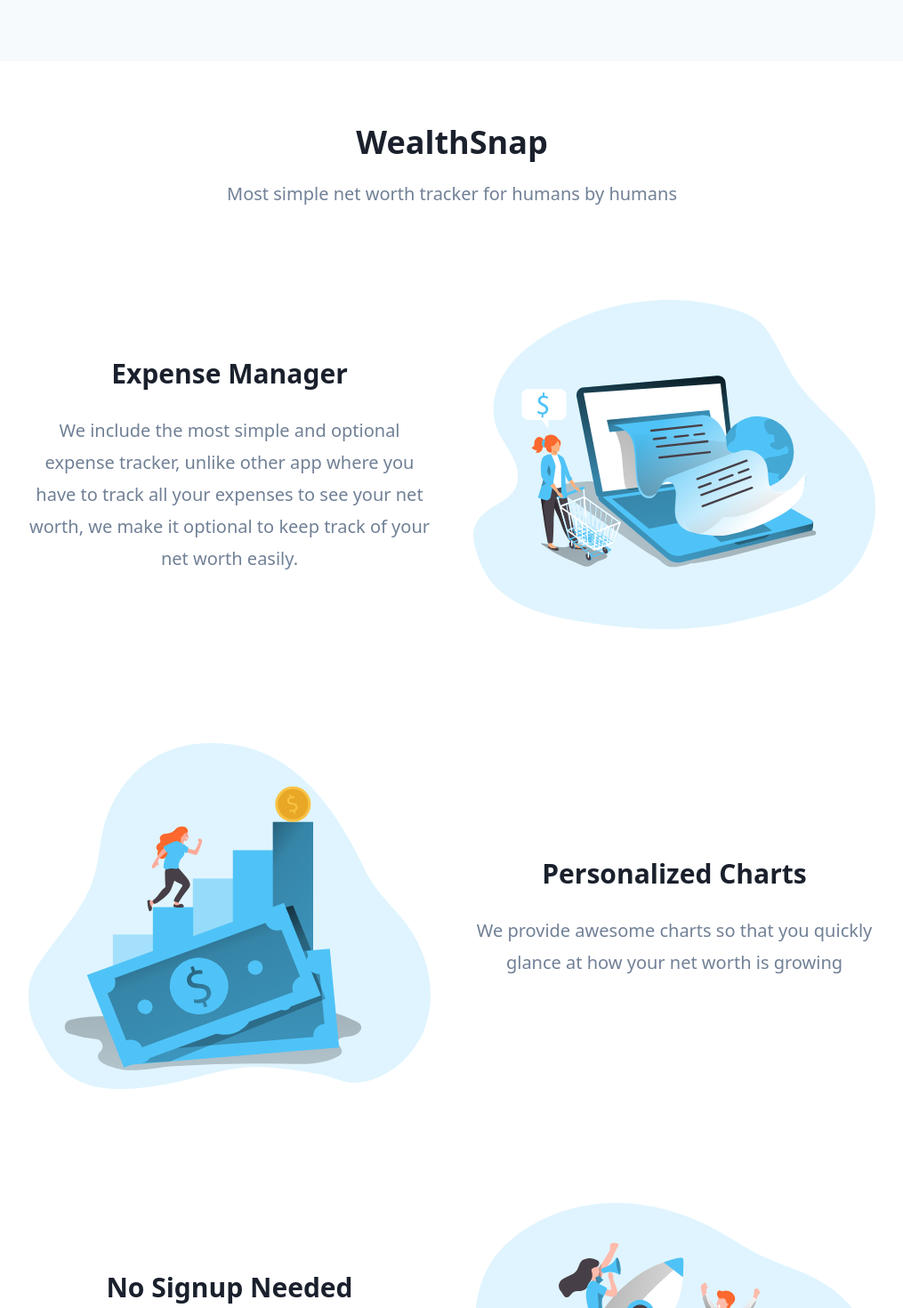
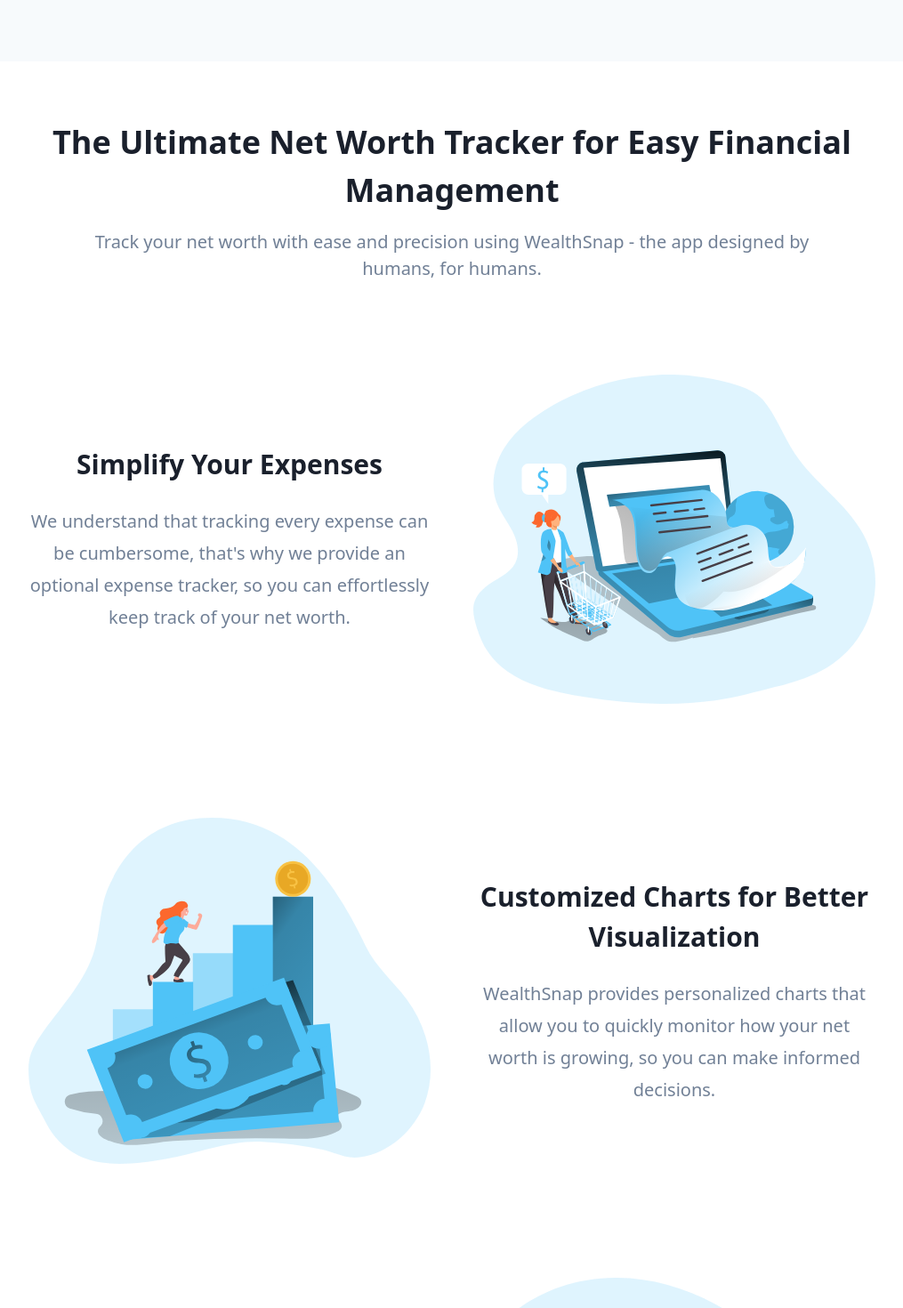
Before and after one commit to vishalash/wealth-snap, a Next.js app: page / in a window 1280 px wide. Shown: the part 540-2010 px from the top of the page at 89% size, without its empty margins (132-1147 px from the left). Built offline with nearby package versions, Linux system fonts and the light colour scheme.

Commit message:
better text at landing page

```diff
--- a/src/templates/Hero.tsx
+++ b/src/templates/Hero.tsx
@@ -45,7 +45,7 @@
               <span className="text-primary-500">{userDetail.isLogin ? userDetail.userInfo.name : 'You'}!</span>
             </>
           }
-          description="The easiest way to keep track of your net worth"
+          description="The easiest way to keep track of your net worth for free"
           button={
             <Link href="/dashboard">
               <span>
--- a/src/templates/VerticalFeatures.tsx
+++ b/src/templates/VerticalFeatures.tsx
@@ -3,25 +3,25 @@
 
 const VerticalFeatures = () => (
   <Section
-    title="WealthSnap"
-    description="Most simple net worth tracker for humans by humans"
+    title="The Ultimate Net Worth Tracker for Easy Financial Management"
+    description="Track your net worth with ease and precision using WealthSnap - the app designed by humans, for humans."
   >
     <VerticalFeatureRow
-      title="Expense Manager"
-      description="We include the most simple and optional expense tracker, unlike other app where you have to track all your expenses to see your net worth, we make it optional to keep track of your net worth easily."
+      title="Simplify Your Expenses"
+      description="We understand that tracking every expense can be cumbersome, that's why we provide an optional expense tracker, so you can effortlessly keep track of your net worth."
       image="/assets/images/feature.svg"
       imageAlt="First feature alt text"
     />
     <VerticalFeatureRow
-      title="Personalized Charts"
-      description="We provide awesome charts so that you quickly glance at how your net worth is growing"
+      title="Customized Charts for Better Visualization"
+      description="WealthSnap provides personalized charts that allow you to quickly monitor how your net worth is growing, so you can make informed decisions."
       image="/assets/images/feature2.svg"
       imageAlt="Second feature alt text"
       reverse
     />
     <VerticalFeatureRow
-      title="No Signup Needed"
-      description="Yes! your heard it right, sign up is optional, so you don't have to worry about your data and privacy. You can just download your data and launch this app with it later"
+      title="No Signup Required, Ever"
+      description="Worried about your data privacy? Don't be. With WealthSnap, you don't have to sign up to use our app. Simply download your data and launch the app with it whenever you need it."
       image="/assets/images/feature3.svg"
       imageAlt="Third feature alt text"
     />
```
